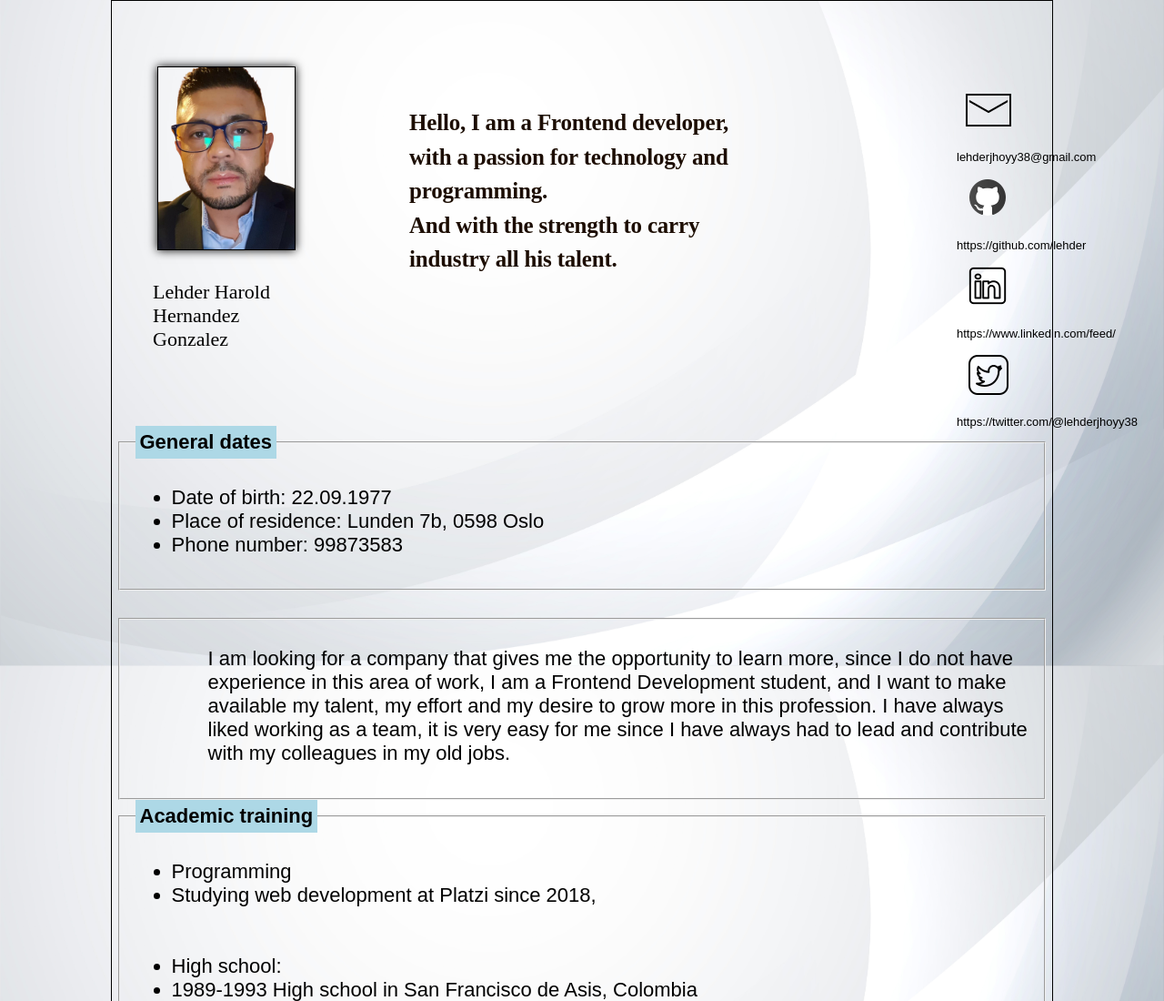
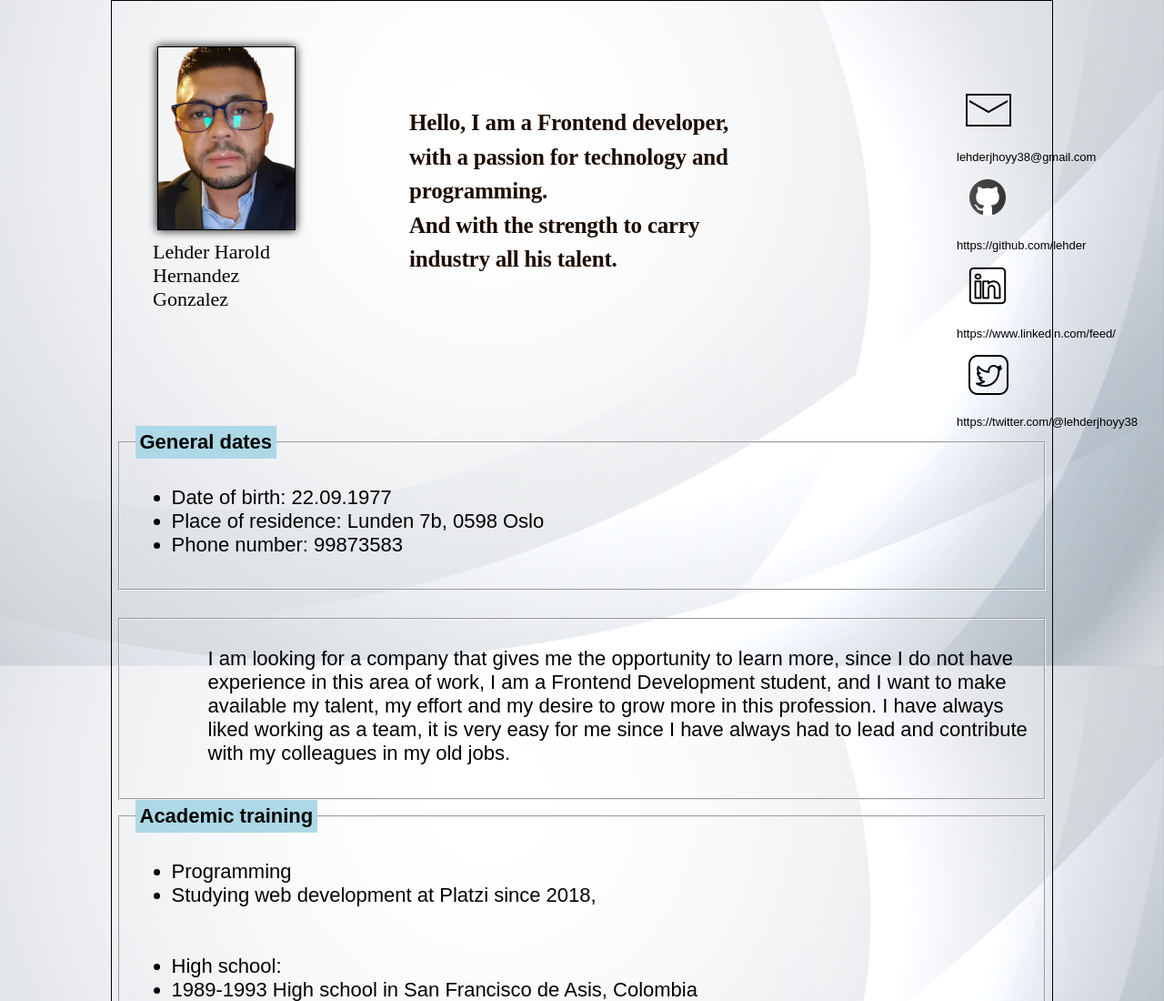
Before and after one commit to lehder/lehder.github.oi, a plain HTML site: page index.html in a window 1280 px wide. Shown: the top 1100 px of the page at 91% size. Drawn offline with Linux system fonts and the light colour scheme.

Commit message:
Solucionando problemas con la imagen

```diff
--- a/index.html
+++ b/index.html
@@ -14,7 +14,7 @@
         <div class="grid">
 
             <div class="section1">
-                <p><img class="image" src="imageresumme.png" id="" width="150" alingn="left" alt=""></p>
+                <img class="image" src="imageresumme.png" id="" width="150" alingn="left" alt="">
                 <figcaption>Lehder Harold Hernandez Gonzalez</figcaption>
             </div>
             <div class="section2">
```
